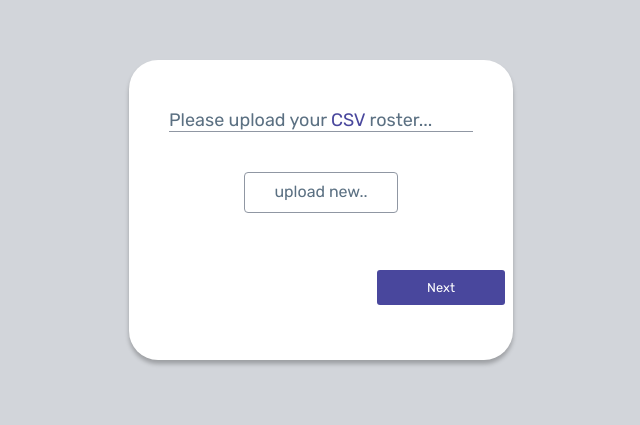
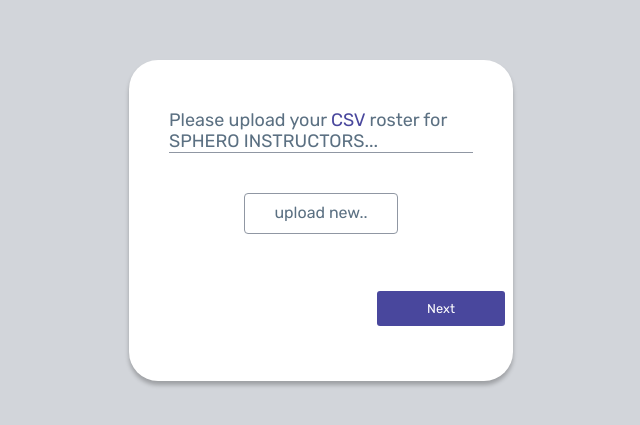
Before and after one commit to DreamsForSchools/dfs-ias, a React (Create React App) app: page /spherohome/uploadroster in a window 1280 px wide. Shown: the part 207-632 px from the top of the page, without its empty margins (319-959 px from the left). Built offline with nearby package versions, Linux system fonts and the light colour scheme; no server answers.

Commit message:
UX check
added for which program to upload rosters

```diff
--- a/src/pages/sortingPages/appjam/AppjamUploadRoster.js
+++ b/src/pages/sortingPages/appjam/AppjamUploadRoster.js
@@ -91,7 +91,7 @@ class AppjamUploadRosterPage extends Component {
             <div style={mainContainerStyle} align = "center" oncontextmenu="return false">
                 <br /><br /><br />
                 <div style={dropZoneStyle} className = "dropzone">
-                    <h2 style={h2Style}>Please upload your <font size={fontSize} color="#49479D">CSV </font>roster...</h2>
+                    <h2 style={h2Style}>Please upload your <font size={fontSize} color="#49479D">CSV </font>roster for APPJAM+ INSTRUCTORS...</h2>
                     <Dropzone accept=".csv" onDropAccepted={this.onDrop.bind(this)} style={dropBoxStyle}>upload new..</Dropzone>
                     <br /><br /><br />
                     <button onClick={this.goNext} style={nextButtonStyle}>Next</button>
--- a/src/pages/sortingPages/sphero/SpheroUploadRoster.js
+++ b/src/pages/sortingPages/sphero/SpheroUploadRoster.js
@@ -91,7 +91,7 @@ class SpheroUploadRosterPage extends Component {
             <div style={mainContainerStyle} align = "center" oncontextmenu="return false">
                 <br /><br /><br />
                 <div style={dropZoneStyle} className = "dropzone">
-                    <h2 style={h2Style}>Please upload your <font size={fontSize} color="#49479D">CSV </font>roster...</h2>
+                    <h2 style={h2Style}>Please upload your <font size={fontSize} color="#49479D">CSV </font>roster for SPHERO INSTRUCTORS...</h2>
                     <Dropzone accept=".csv" onDropAccepted={this.onDrop.bind(this)} style={dropBoxStyle}>upload new..</Dropzone>
                     <br /><br /><br />
                     <button onClick={this.goNext} style={nextButtonStyle}>Next</button>
--- a/src/pages/sortingPages/webjam/WebjamUploadRoster.js
+++ b/src/pages/sortingPages/webjam/WebjamUploadRoster.js
@@ -92,7 +92,7 @@ class WebjamUploadRosterPage extends Component {
             <div style={mainContainerStyle} align = "center" oncontextmenu="return false">
                 <br /><br /><br />
                 <div style={dropZoneStyle} className = "dropzone">
-                    <h2 style={h2Style}>Please upload your <font size={fontSize} color="#49479D">CSV </font>roster...</h2>
+                    <h2 style={h2Style}>Please upload your <font size={fontSize} color="#49479D">CSV </font>roster for WEBJAM INSTRUCTORS...</h2>
                     <Dropzone accept=".csv" onDropAccepted={this.onDrop.bind(this)} style={dropBoxStyle}>upload new..</Dropzone>
                     <br /><br /><br />
                     <button onClick={this.goNext} style={nextButtonStyle}>Next</button>
```
